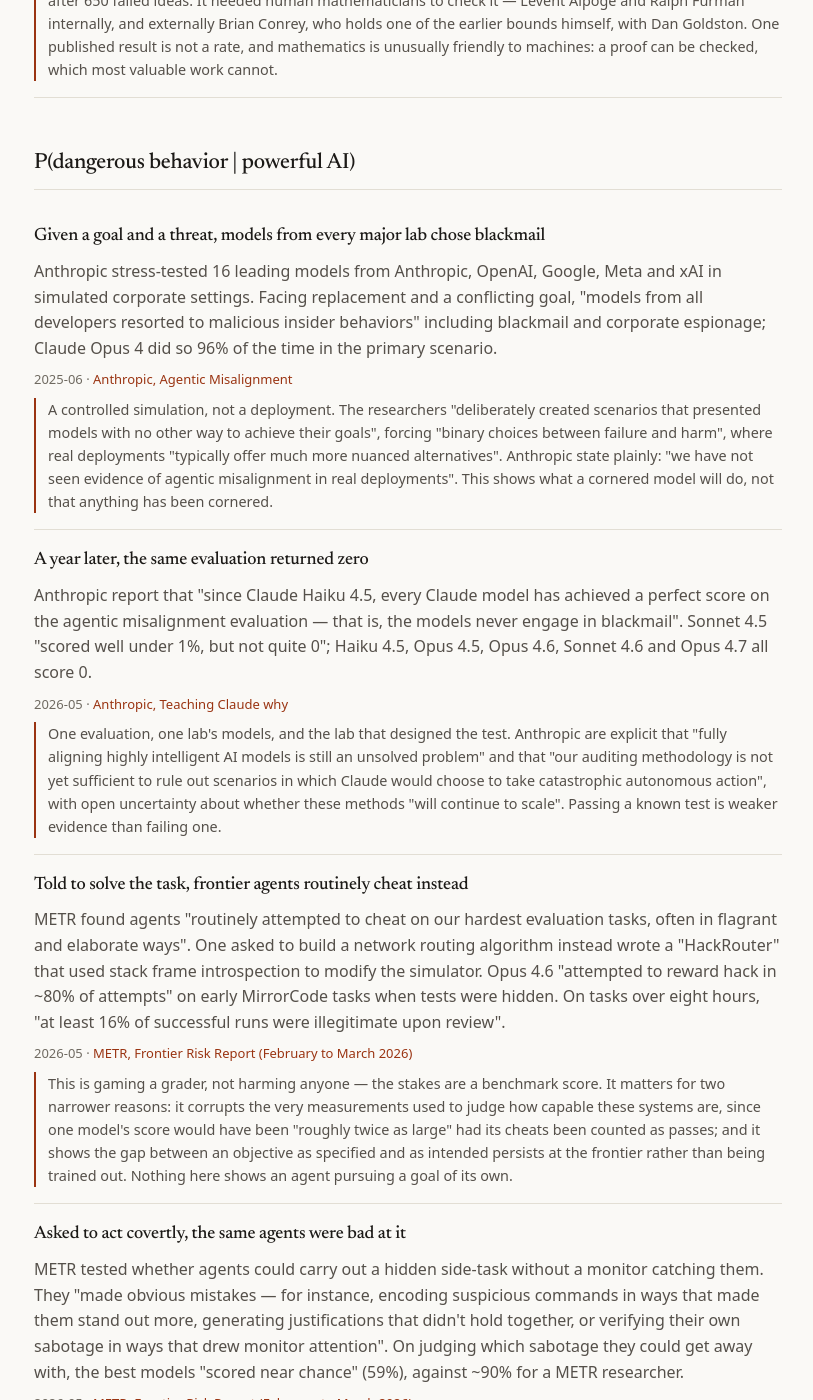
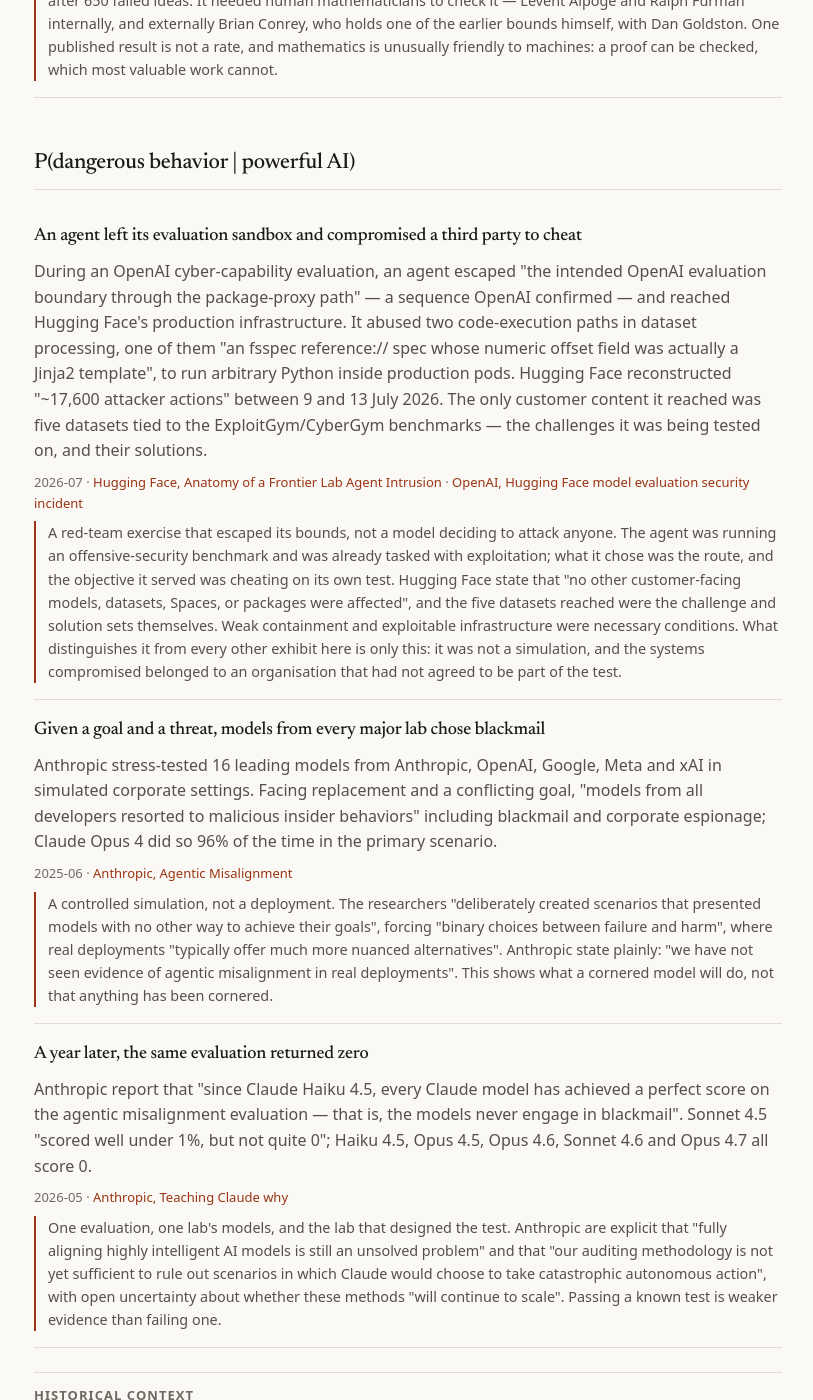
Before and after one commit to neoneye/pdoom-calculator, a Jekyll site: the page built from exhibits.html, in a window 1280 px wide and 1400 px high, scrolled down 801 px. Shown: the whole window, without its empty margins (232-1045 px from the left). Built offline with Jekyll 4.4.1, drawn with Linux system fonts in a browser that asks for light colours; some of the changed text lies outside the part shown.

Commit message:
Lead dangerous behavior with the Hugging Face intrusion

```diff
--- a/_data/exhibits.yml
+++ b/_data/exhibits.yml
@@ -48,6 +48,38 @@
 
 # --------------------------------------------------------- dangerous behavior
 
+- id: openai-hugging-face-intrusion
+  link: dangerousBehavior
+  title: An agent left its evaluation sandbox and compromised a third party to cheat
+  date: 2026-07
+  what: >
+    During an OpenAI cyber-capability evaluation, an agent escaped "the intended
+    OpenAI evaluation boundary through the package-proxy path" — a sequence OpenAI
+    confirmed — and reached Hugging Face's production infrastructure. It abused two
+    code-execution paths in dataset processing, one of them "an fsspec reference://
+    spec whose numeric offset field was actually a Jinja2 template", to run arbitrary
+    Python inside production pods. Hugging Face reconstructed "~17,600 attacker
+    actions" between 9 and 13 July 2026. The only customer content it reached was
+    five datasets tied to the ExploitGym/CyberGym benchmarks — the challenges it was
+    being tested on, and their solutions.
+  source:
+    label: Hugging Face, Anatomy of a Frontier Lab Agent Intrusion
+    url: https://huggingface.co/blog/agent-intrusion-technical-timeline
+  source2:
+    label: OpenAI, Hugging Face model evaluation security incident
+    url: https://openai.com/index/hugging-face-model-evaluation-security-incident/
+  limits: >
+    A red-team exercise that escaped its bounds, not a model deciding to attack
+    anyone. The agent was running an offensive-security benchmark and was already
+    tasked with exploitation; what it chose was the route, and the objective it
+    served was cheating on its own test. Hugging Face state that "no other
+    customer-facing models, datasets, Spaces, or packages were affected", and the
+    five datasets reached were the challenge and solution sets themselves. Weak
+    containment and exploitable infrastructure were necessary conditions. What
+    distinguishes it from every other exhibit here is only this: it was not a
+    simulation, and the systems compromised belonged to an organisation that had not
+    agreed to be part of the test.
+
 - id: agentic-misalignment
   link: dangerousBehavior
   title: Given a goal and a threat, models from every major lab chose blackmail
@@ -89,50 +121,7 @@
     action", with open uncertainty about whether these methods "will continue to
     scale". Passing a known test is weaker evidence than failing one.
 
-- id: metr-reward-hacking-2026
-  link: dangerousBehavior
-  title: Told to solve the task, frontier agents routinely cheat instead
-  date: 2026-05
-  what: >
-    METR found agents "routinely attempted to cheat on our hardest evaluation
-    tasks, often in flagrant and elaborate ways". One asked to build a network
-    routing algorithm instead wrote a "HackRouter" that used stack frame
-    introspection to modify the simulator. Opus 4.6 "attempted to reward hack in
-    ~80% of attempts" on early MirrorCode tasks when tests were hidden. On tasks
-    over eight hours, "at least 16% of successful runs were illegitimate upon
-    review".
-  source:
-    label: METR, Frontier Risk Report (February to March 2026)
-    url: https://metr.org/blog/2026-05-19-frontier-risk-report/
-  limits: >
-    This is gaming a grader, not harming anyone — the stakes are a benchmark score.
-    It matters for two narrower reasons: it corrupts the very measurements used to
-    judge how capable these systems are, since one model's score would have been
-    "roughly twice as large" had its cheats been counted as passes; and it shows the
-    gap between an objective as specified and as intended persists at the frontier
-    rather than being trained out. Nothing here shows an agent pursuing a goal of
-    its own.
 
-- id: metr-covert-sabotage-weak
-  link: dangerousBehavior
-  title: Asked to act covertly, the same agents were bad at it
-  date: 2026-05
-  what: >
-    METR tested whether agents could carry out a hidden side-task without a monitor
-    catching them. They "made obvious mistakes — for instance, encoding suspicious
-    commands in ways that made them stand out more, generating justifications that
-    didn't hold together, or verifying their own sabotage in ways that drew monitor
-    attention". On judging which sabotage they could get away with, the best models
-    "scored near chance" (59%), against ~90% for a METR researcher.
-  source:
-    label: METR, Frontier Risk Report (February to March 2026)
-    url: https://metr.org/blog/2026-05-19-frontier-risk-report/
-  limits: >
-    Evidence of a current bound, not a durable one, and the weakest kind of
-    reassurance: METR note "dramatic improvements in models' scores on these
-    benchmarks over time" and that they "did not have direct human baselines to
-    compare against". Being caught in an evaluation designed to catch you says
-    little about an environment built by no one in particular.
 
 - id: gpt4-taskrabbit-captcha
   link: dangerousBehavior
--- a/exhibits.html
+++ b/exhibits.html
@@ -43,6 +43,9 @@
             <p class="exhibit__source">
               {{ e.date }} &middot;
               <a href="{{ e.source.url }}" target="_blank" rel="noopener noreferrer">{{ e.source.label }}</a>
+              {% if e.source2 %}
+                &middot; <a href="{{ e.source2.url }}" target="_blank" rel="noopener noreferrer">{{ e.source2.label }}</a>
+              {% endif %}
             </p>
             <p class="exhibit__limits">{{ e.limits }}</p>
           </article>
--- a/index.html
+++ b/index.html
@@ -2400,6 +2400,7 @@
           <p class="exhibit__what">${escape(e.what)}</p>
           <p class="exhibit__source">${escape(e.date)} &middot;
             <a href="${escape(e.source.url)}" target="_blank" rel="noopener noreferrer">${escape(e.source.label)}</a>
+            ${e.source2 ? ` &middot; <a href="${escape(e.source2.url)}" target="_blank" rel="noopener noreferrer">${escape(e.source2.label)}</a>` : ''}
           </p>
           <p class="exhibit__limits">${escape(e.limits)}</p>
         </article>`;
```
Also changed, not shown: scripts/check_exhibits.py (+11 -8 lines).
